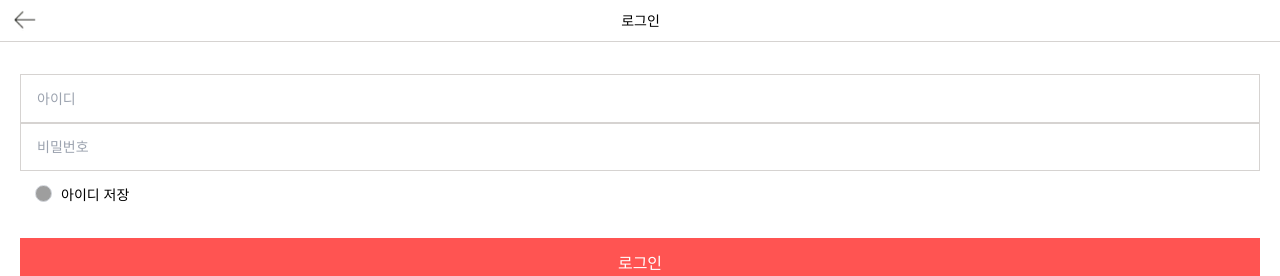
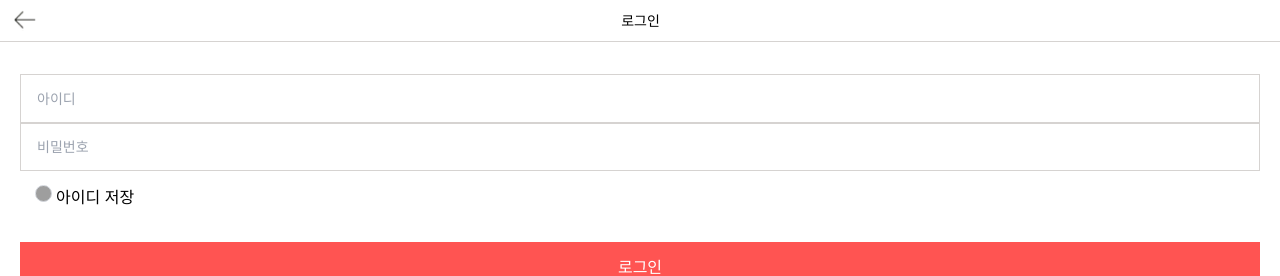
Before and after one commit to 4-ComehereTeam/ssg-client, a Next.js app: page /member/signin in a window 1280 px wide. Shown: the top 276 px of the page. Built offline with nearby package versions, Linux system fonts and the light colour scheme; grey boxes are pictures that could not be loaded.

Commit message:
refactor: 아이디 저장 체크박스 수정

```diff
--- a/src/components/form/SigninForm.tsx
+++ b/src/components/form/SigninForm.tsx
@@ -31,10 +31,7 @@ function SigninForm() {
         className="flex mt-[13.5px] px-[15px]"
         onClick={() => onClickKeepId()}
       >
-        <Checkbox id="keepId" />
-        <label htmlFor="keepId" className="pl-[5px] text-sm">
-          아이디 저장
-        </label>
+        <Checkbox id="keepId" text="아이디 저장" />
       </span>
       {/* --------아이디 저장--------- */}
       <button className="mt-[33px] justify-center items-center px-16 py-5 leading-[10px] font-medium text-white whitespace-nowrap bg-[#FF5452] h-[50px]">
```
